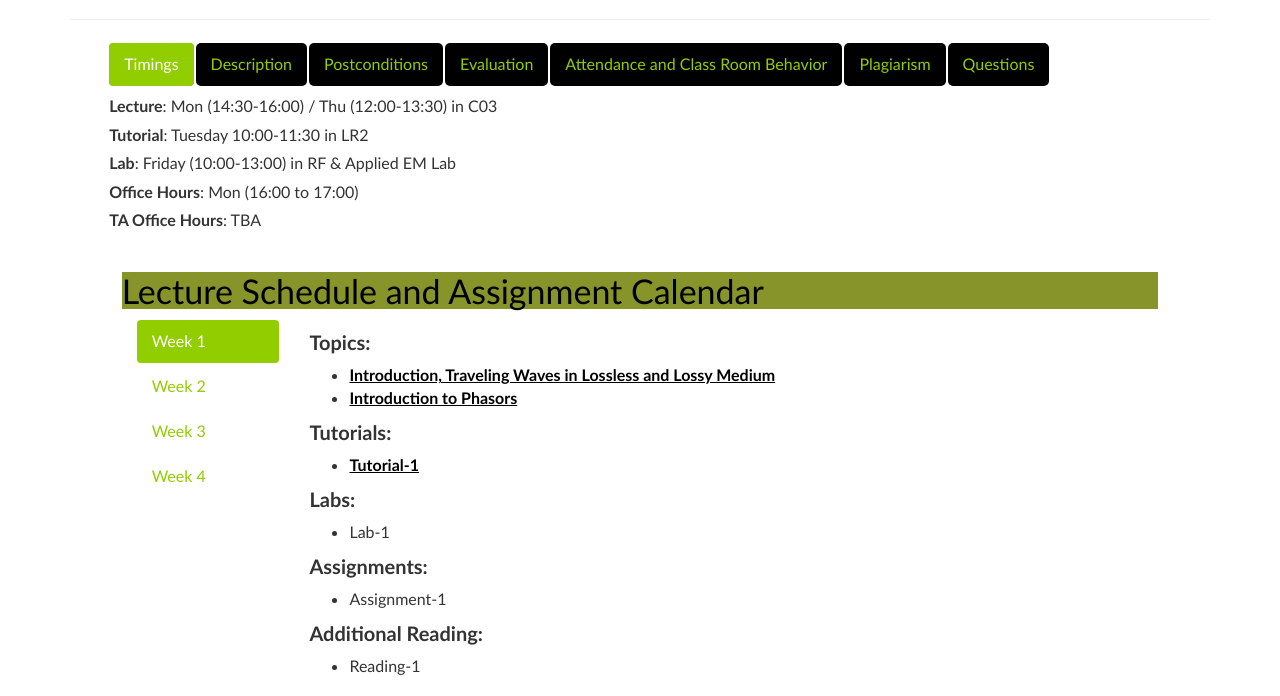
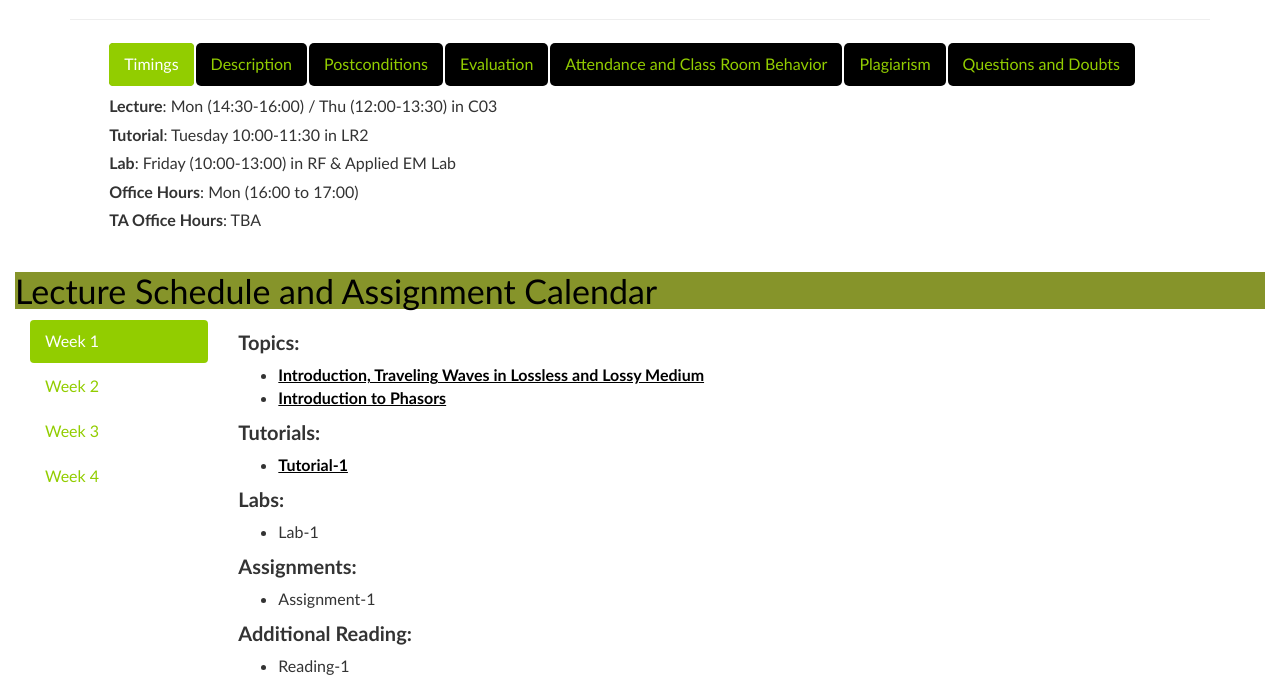
Before and after one commit to thecyclone/MSH_Website, a plain HTML site: page course.html in a window 1280 px wide. Shown: the part 168-864 px from the top of the page. Drawn offline with nearby package versions, Linux system fonts and the light colour scheme.

Commit message:
changed size

```diff
--- a/course.html
+++ b/course.html
@@ -45,7 +45,7 @@
         </div>
     </header>
     <div class="row">
-        <div class="col-xs-12 col-sm-10 col-sm-offset-1">
+        <div class="col-xs-12 col-sm-11 col-sm-offset-1">
             <ul class="nav nav-pills">
                 <li class="active stripe-2"><a data-toggle="pill" href="#time">Timings</a></li>
                 <li class="stripe-2"><a data-toggle="pill" href="#description">Description</a></li>
@@ -53,7 +53,7 @@
                 <li class="stripe-2"><a data-toggle="pill" href="#evaluation">Evaluation </a></li>
                 <li class="stripe-2"><a data-toggle="pill" href="#attendance">Attendance and Class Room Behavior</a></li>
                 <li class="stripe-2"><a data-toggle="pill" href="#plag">Plagiarism</a></li>
-                <li class="stripe-2"><a data-toggle="pill" href="#qnd">Questions</a></li>
+                <li class="stripe-2"><a data-toggle="pill" href="#qnd">Questions and Doubts</a></li>
             </ul>
             <div class="tab-content">
                 <div id="time" class="tab-pane fade in active">
@@ -113,7 +113,7 @@
         </div>
     </div>
     <div class="row row-content">
-        <div class="col-xs-12 col-sm-10 col-sm-offset-1">
+        <div class="col-xs-12 col-sm-12">
             <h2 class="stripe-1" >Lecture Schedule and Assignment Calendar</h2>
             <div class="col-xs-12 col-sm-2">
                 <ul class="nav nav-pills nav-stacked">
@@ -281,7 +281,7 @@
           offset: {
             // Distance of between element and top page
             top: function () {
-              return (this.top = $(affixElement).offset().top - 100)
+              return (this.top = $(affixElement).offset().top - 40)
             },
             // when start #footer
             bottom: function () {
```
Also changed, not shown: contact.html (+1 -1 lines), index.html (+1 -1 lines), publications.html (+1 -1 lines), research.html (+1 -1 lines), students.html (+1 -1 lines), teaching.html (+1 -1 lines).
